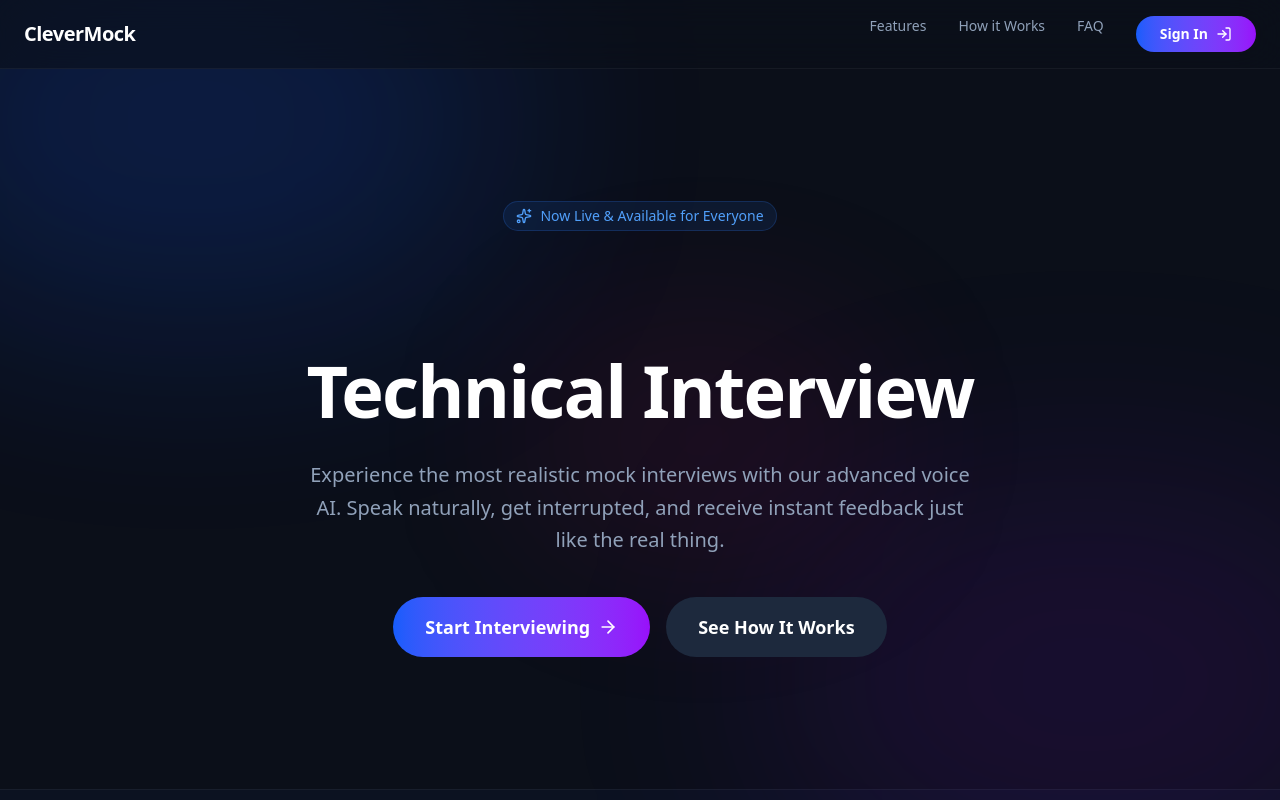
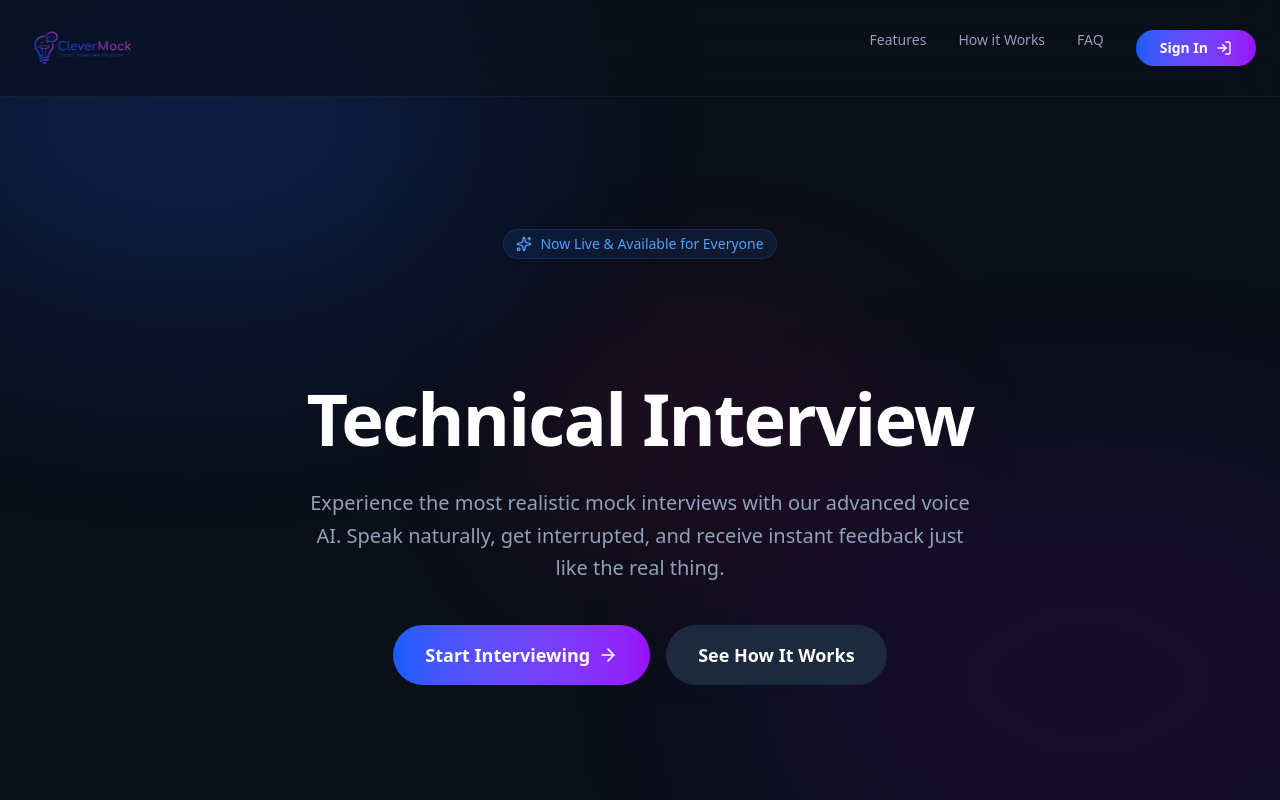
Before and after one commit to devinda0/clevermock-interview-platform, a Next.js app: page / in a window 1280 px wide. Shown: the top 800 px of the page. Built offline with nearby package versions, Linux system fonts and the light colour scheme.

Commit message:
feat: add `logo.png` and integrate it into the login, signup, home, and footer pages, replacing text-based logos.

```diff
--- a/app/login/page.tsx
+++ b/app/login/page.tsx
@@ -3,6 +3,7 @@
 import { useState } from "react"
 import { useRouter } from "next/navigation"
 import Link from "next/link"
+import Image from "next/image"
 import { Mail, Lock, Loader2, AlertCircle, Sparkles, CheckCircle, LogIn } from "lucide-react"
 import { login, ApiError } from "@/lib/api"
 
@@ -76,9 +77,15 @@ export default function LoginPage() {
 
           <h1 className="text-3xl md:text-4xl font-extrabold text-white tracking-tight">
             Sign In to <br />
-            <span className="text-transparent bg-clip-text bg-linear-to-r from-blue-400 via-purple-400 to-pink-400">
-              CleverMock
-            </span>
+            <div className="flex justify-center mt-4 mb-2">
+              <Image
+                src="/logo.png"
+                alt="CleverMock Logo"
+                width={300}
+                height={75}
+                className="h-20 md:h-24 w-auto object-contain"
+              />
+            </div>
           </h1>
 
           <p className="text-sm text-slate-400 leading-relaxed">
--- a/app/page.tsx
+++ b/app/page.tsx
@@ -151,9 +151,13 @@ export default function App(): React.ReactElement {
       <header className="sticky top-0 z-50 w-full border-b border-white/5 bg-[#0B0F19]/60 backdrop-blur-xl">
         <nav className="px-6 py-4 flex justify-between items-center max-w-7xl mx-auto">
           <div className="flex items-center gap-2 group cursor-pointer">
-            <span className="text-xl font-bold text-white tracking-tight">
-              CleverMock
-            </span>
+            <Image
+              src="/logo.png"
+              alt="CleverMock Logo"
+              width={300}
+              height={75}
+              className="h-14 md:h-16 w-auto object-contain"
+            />
           </div>
           <div className="hidden md:flex gap-8 text-sm font-medium text-slate-400">
             <a href="#features" className="hover:text-white transition-colors hover:scale-105 transform duration-200">Features</a>
--- a/app/signup/page.tsx
+++ b/app/signup/page.tsx
@@ -3,6 +3,7 @@
 import { useState } from "react"
 import { useRouter } from "next/navigation"
 import Link from "next/link"
+import Image from "next/image"
 import { User, Mail, Lock, ArrowRight, Loader2, AlertCircle, Sparkles, CheckCircle } from "lucide-react"
 import { signup, ApiError } from "@/lib/api"
 
@@ -63,6 +64,18 @@ export default function SignupPage() {
 
         {/* Header */}
         <div className="text-center space-y-4">
+          <div className="flex justify-center mb-6">
+            <Link href="/">
+               <Image
+                  src="/logo.png"
+                  alt="CleverMock Logo"
+                  width={300}
+                  height={75}
+                  className="h-16 md:h-20 w-auto object-contain hover:scale-105 transition-transform duration-300"
+               />
+             </Link>
+          </div>
+
           <div className="inline-flex items-center gap-2 px-3 py-1 rounded-full bg-blue-500/10 border border-blue-500/20 text-blue-300 text-xs font-semibold tracking-wide uppercase shadow-[0_0_15px_rgba(59,130,246,0.2)]">
             <Sparkles className="w-3 h-3" />
             <span>Join CleverMock</span>
--- a/components/Footer.tsx
+++ b/components/Footer.tsx
@@ -5,6 +5,7 @@ import {
   Mail,
   ArrowRight
 } from 'lucide-react';
+import Image from 'next/image';
 
 const Footer = () => {
   return (
@@ -18,9 +19,13 @@ const Footer = () => {
           {/* Brand Column */}
           <div className="space-y-6">
             <Link href="/" className="inline-block">
-              <span className="text-2xl font-bold bg-clip-text text-transparent bg-gradient-to-r from-white to-slate-400">
-                CleverMock
-              </span>
+              <Image
+                src="/logo.png"
+                alt="CleverMock Logo"
+                width={300}
+                height={75}
+                className="h-16 md:h-18 w-auto object-contain"
+              />
             </Link>
             <p className="text-slate-400 text-sm leading-relaxed max-w-xs">
               Master your technical interviews with our AI-powered voice assistant. Real-time feedback, realistic scenarios, and personalized coaching.
```
Also changed, not shown: public/logo.png (added).
